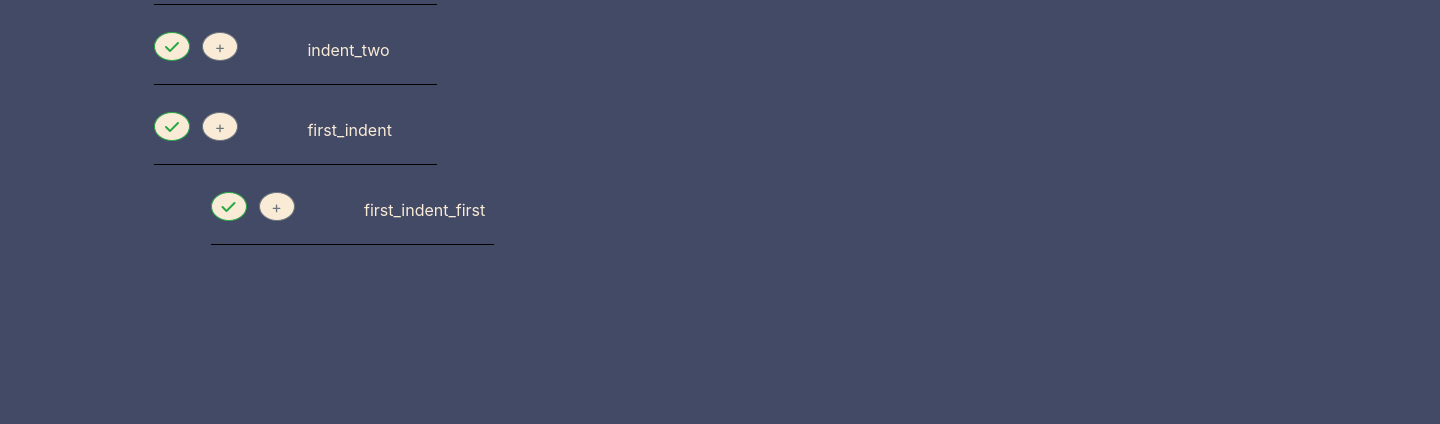
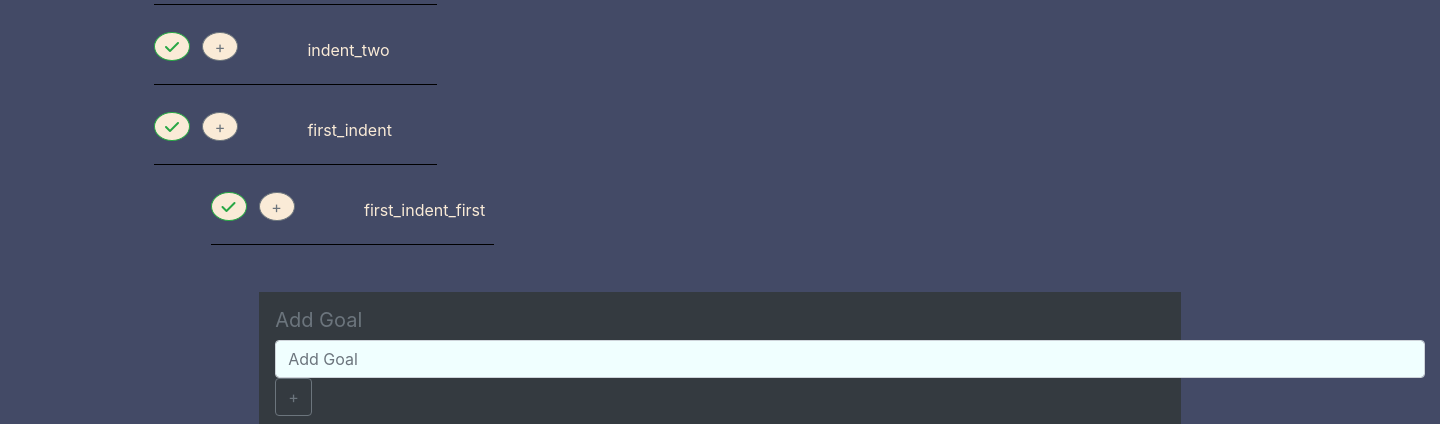
Before and after one commit to Matt-Farncomb/Goal_Tracker, a Django app: page /goals/ in a window 1440 px wide. Shown: the part 704-1128 px from the top of the page. Before the commit the page ends 949 px from the top, so only its background shows below. Run offline with Django 3.2, Linux system fonts and the light colour scheme; data comes from the database, SQL or seed files in the repository; some libraries are stand-ins or nearby versions.

Commit message:
Simplified forms and updated UI

```diff
--- a/goals/static/goals/scripts/main.js
+++ b/goals/static/goals/scripts/main.js
@@ -77,7 +77,38 @@ function disable(element) {
 
 function revealGoalForm(button) {
     const inserted_goal = button.nextElementSibling;
-    inserted_goal.style.display = "block";
+
+    //TODO: No longer actually 'reveal form'
+    // - Cursor will go jump into that text box
+    // - escaping out of text-box will cause box to revert back to normal no parent value
+
+    //get id
+    let parent = button.parentElement.parentElement.parentElement;
+    let parent_id = parent.id.split(' ')[1];
+    parent_id = parent_id.split('-')[1];
+    console.log("p_id: " + parent_id);
+
+    //get depth id
+    const item_class = parent.className;
+    let depth_id = parseInt(item_class.split('depth_')[1]);
+    console.log("depth_id: " + depth_id);
+
+    //get form
+    // - change form id and depth to necessary values
+    form = document.querySelector("#new-goal-form");
+
+    for (const child of form.children) {
+        if (child.name == "parent") {
+            child.setAttribute("value", parent_id);
+        }
+        else if (child.name == "depth_id") {
+            child.setAttribute("value", depth_id);
+        }
+    }
+    console.log(form.children[3]);
+    console.log(form.children[2]);
+
+    //jump cursor into text box
 }
 
 //when button is clicked on, hide/show all children
@@ -136,6 +167,7 @@ function alignItem(item, row_number) {
     item.style.gridColumnStart = item_depth;
     item.style.gridColumnEnd = item_depth+5;
     item.style.gridRowStart = row_number.value;
+    /* item.classList.add("row-" + row_number.value) */
     row_number.value++;
     /* return row_number; */
 }
--- a/goals/static/goals/styles/main.css
+++ b/goals/static/goals/styles/main.css
@@ -210,3 +210,37 @@ TODO: each item will hold a small grid in it
  .disabled {
      opacity: 40%;
  }
+
+ .footer {
+    position: fixed;
+    bottom: 0;
+    width: 40%;
+
+
+    background-color:black !important;
+    padding-bottom: 2em;
+
+
+}
+
+footer {
+    position: fixed;
+    bottom: 0;
+    width: 64%;
+    height: 100px;
+    z-index:-1;
+    /* background-color:black !important; */
+    margin-left: 18%;
+    margin-right: 18%;
+
+}
+
+#new-goal-entry-label {
+    padding: 2.5em;
+
+}
+
+#add-goal-input-box {
+    width: 1150px;
+    background-color:azure;
+}
--- a/goals/templates/goals/goal.html
+++ b/goals/templates/goals/goal.html
@@ -71,5 +71,30 @@
         </form>
 
         {% endfor %}
+
     </ul>
+   <!--  <footer class="navbar navbar-dark bg-dark">
+       <li class="sign-in nav-item navbar-nav"><a class="nav-link" href="#">New Goal</a></li>
+    </footer>  -->
+    <!-- <nav class="navbar navbar-dark bg-dark justify-content-between">
+        <a class="navbar-brand text-secondary">Add Goal</a>
+        <form id="new-goal-form" method="POST" class="form-inline">
+            {% csrf_token %}
+            <input type="hidden" name="name" value="initial">
+            <input id="add-goal-input-box" class="form-control mr-sm-2" type="text" placeholder="Add Goal" name="first_goal" aria-label="Search">
+            <button class="btn btn-outline-secondary my-2 my-sm-0" type="submit">+</button>
+        </form>
+    </nav> -->
+    <nav class="navbar navbar-dark bg-dark justify-content-between">
+        <a class="navbar-brand text-secondary">Add Goal</a>
+        <form id="new-goal-form" class="form-inline" method="POST">
+            {% csrf_token %}
+            <input type="hidden" name="name" value="new-goal">
+            <input class="parent_id_input" type="number" name="parent" hidden>
+            <input class="depth_id_input" type="number" name="depth_id" value="0" hidden>
+            <input id="add-goal-input-box" class="form-control mr-sm-2" type="text" placeholder="Add Goal" name="new_goal" aria-label="Search">
+            <button class="btn btn-outline-secondary my-2 my-sm-0" type="submit">+</button>
+        </form>
+    </nav>
+
 {% endblock content %}
--- a/goals/views.py
+++ b/goals/views.py
@@ -52,7 +52,7 @@ def goal(request):
                 if initial_form.is_valid():
                     new_goal = initial_form.cleaned_data.get('first_goal')
             # add an extra item to database
-            elif form_name == "not_initial":
+            elif form_name == "new-goal":
                 goal_form = GoalForm(posted_form)
                 if goal_form.is_valid():
                     new_goal = goal_form.cleaned_data.get('new_goal')
```
